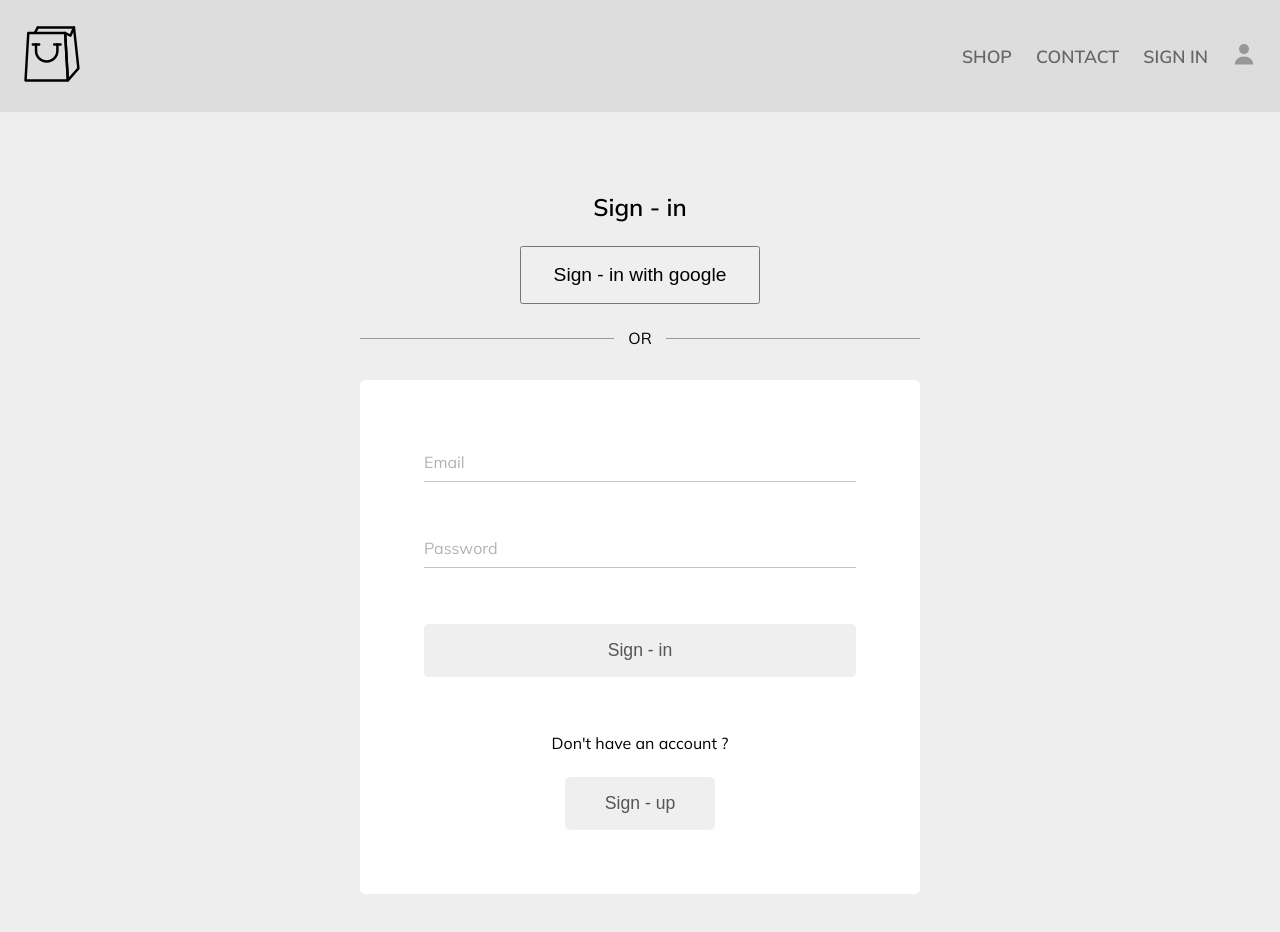
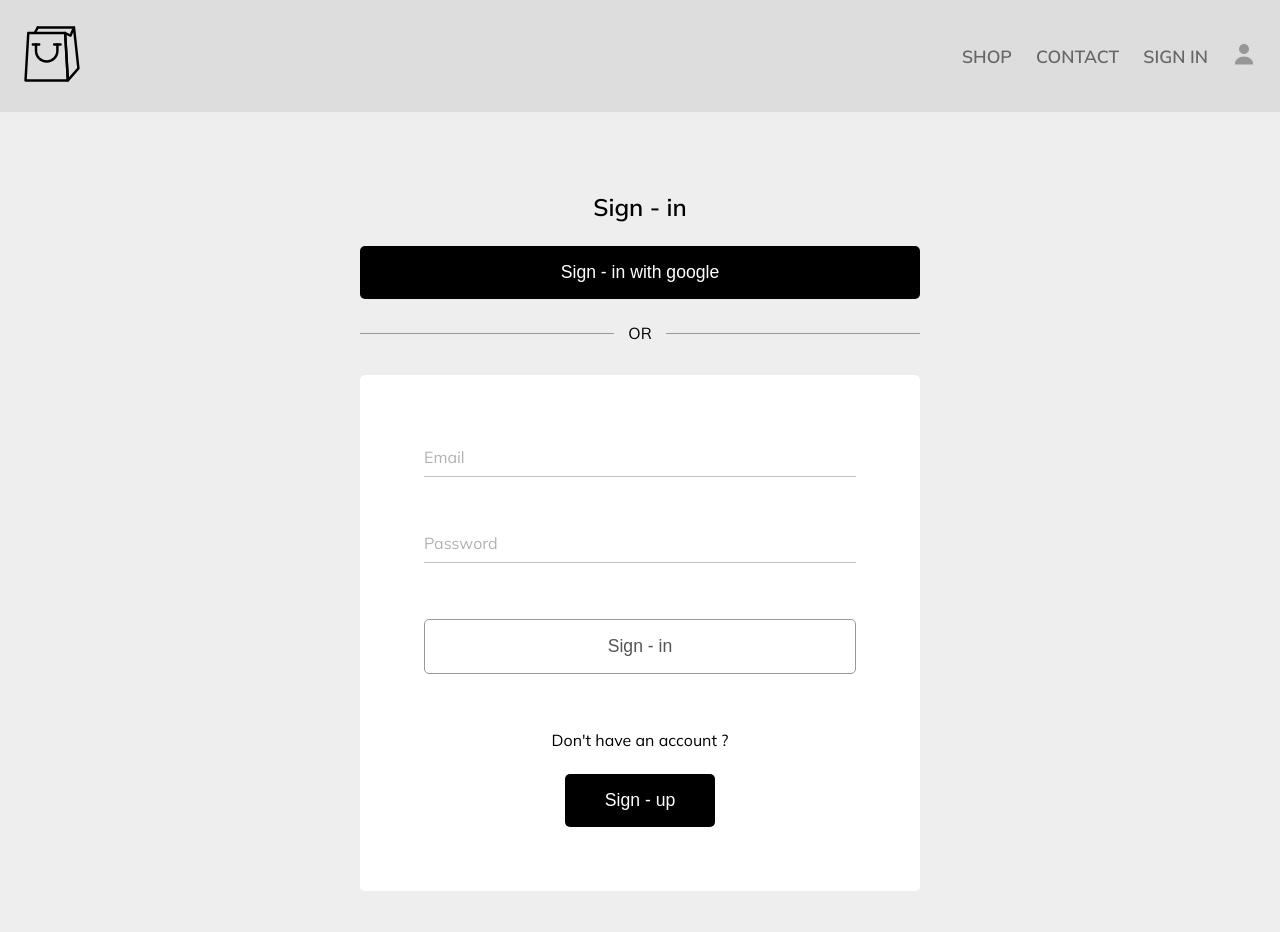
Before and after one commit to Ezeh20/E-mart, a React (Create React App) app: page /signin in a window 1280 px wide. Shown: the top 932 px of the page. Built offline with nearby package versions, Linux system fonts and the light colour scheme.

Commit message:
Style: fixed the button component

```diff
--- a/src/Components/Button-component/button.component.jsx
+++ b/src/Components/Button-component/button.component.jsx
@@ -7,9 +7,9 @@ const Button_Class = {
     redirect: "redirect"
 }
 
-const Button = ({ children, buttonType, otherProps }) => {
+const Button = ({ children, buttonType, otherProps, onClick, link }) => {
     return (
-        <button className={`btn ${Button_Class[buttonType]}`} {...otherProps}>{children}</button>
+        <button className={`btn ${Button_Class[buttonType]}`} {...otherProps} onClick={onClick} link={link}>{children}</button>
     )
 }
 
--- a/src/Components/Button-component/button.scss
+++ b/src/Components/Button-component/button.scss
@@ -15,16 +15,35 @@
     }
 
     &.google-sign-in {
-        background-color: rgb(119, 137, 238);
+        background-color: #000;
         color: #fff;
 
         &:hover {
-            background-color: rgb(153, 166, 240);
+            background-color: rgb(65, 91, 236);
 
         }
     }
-    &.redirect{
+
+    &.redirect {
         width: 100%;
         padding: 1rem 2.5rem;
+        background-color: #000;
+        color: #fff;
+
+        &:hover {
+            color: #000;
+            background-color: #fff;
+            border: 1px solid #000;
+            color: #000;
+        }
+    }
+
+    &.primary-btn {
+        border: 1px solid #999;
+        background-color: #fff;
+
+        &:hover {
+            background-color: #000;
+        }
     }
 }
--- a/src/Components/Sign-up-component/sign-up-component.jsx
+++ b/src/Components/Sign-up-component/sign-up-component.jsx
@@ -87,7 +87,7 @@ const SignUp = () => {
                     onChange: handleChange,
                     className: 'form-input'
                 }} />
-                <Button type="submit">Sign - Up</Button>
+                <Button type="submit" buttonType={`primary`}>Sign - Up</Button>
             </form>
         </div>
     )
--- a/src/Route/sign-in/sign-in-component.jsx
+++ b/src/Route/sign-in/sign-in-component.jsx
@@ -17,7 +17,7 @@ const Signin = () => {
     <div className="sign_in up">
       <div className="split container-three">
         <h2 className="title">Sign - in</h2>
-        <button className="goo" onClick={login} >Sign - in with google</button>
+        <Button className="goo" onClick={login} buttonType={`google`} >Sign - in with google</Button>
         <div className="spin">
           <span className="or">OR</span>
           <div className="line"></div>
@@ -41,8 +41,7 @@ const Signin = () => {
           className: 'form-input'
         }} />
         <div className="log">
-          <Button type="submit">Sign - in</Button>
-
+          <Button type="submit" buttonType={`primary`} >Sign - in</Button>
         </div>
         <div className="other">
           <p className="text">Don't have an account ?</p>
--- a/src/utils/firebase/firebase.utils.js
+++ b/src/utils/firebase/firebase.utils.js
@@ -14,7 +14,6 @@ import { initializeApp } from "firebase/app";
 
 import {
   getAuth,
-  signInWithPopup,
   signInWithRedirect,
   GoogleAuthProvider,
   createUserWithEmailAndPassword,
@@ -43,7 +42,7 @@ provider.setCustomParameters({
 });
 
 export const auth = getAuth(firebaseApp);
-export const signInWithGooglePopup = () => signInWithPopup(auth, provider);
+export const signInWithGooglePopup = () => signInWithRedirect(auth, provider);
 
 //Create an instance of firestore
 
```
